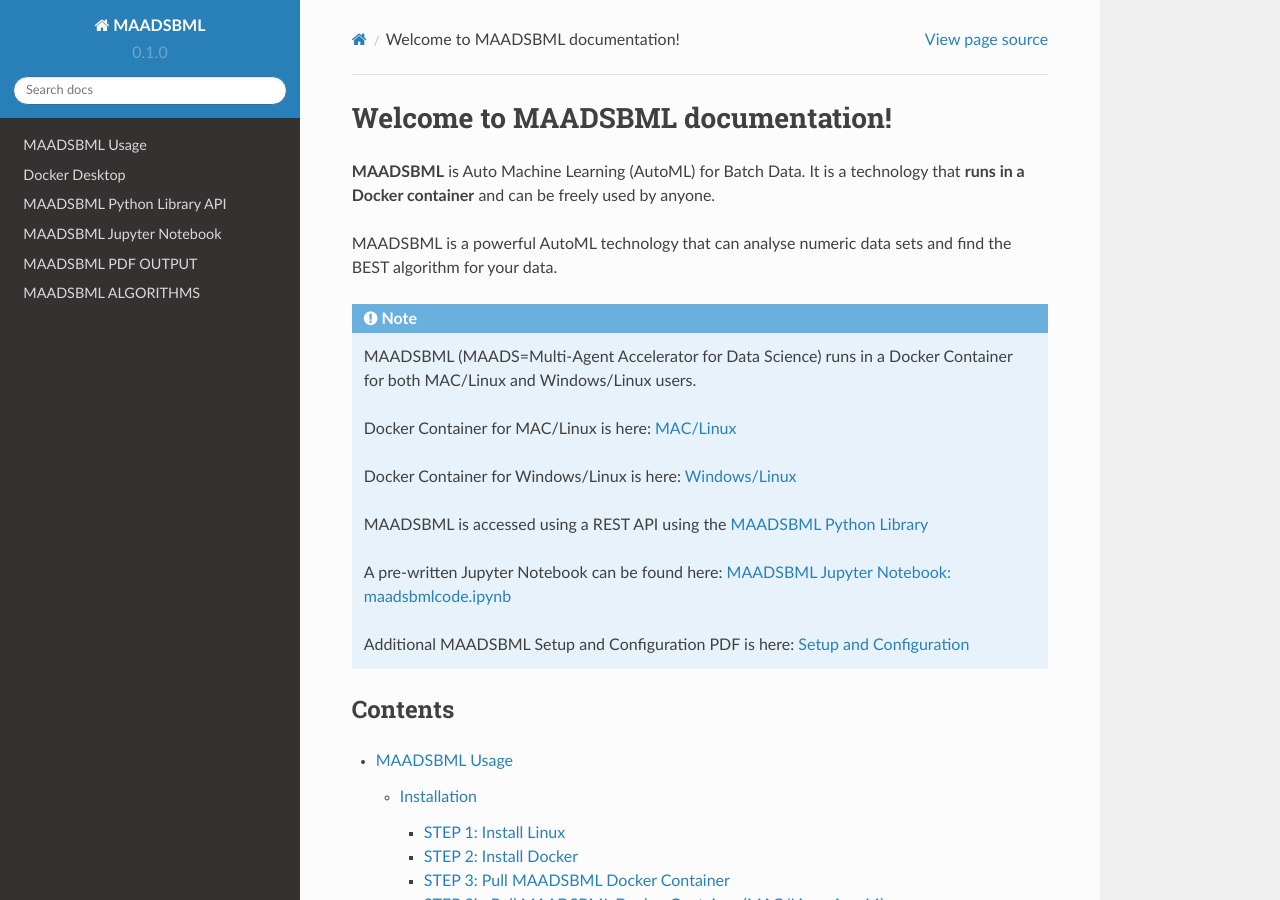
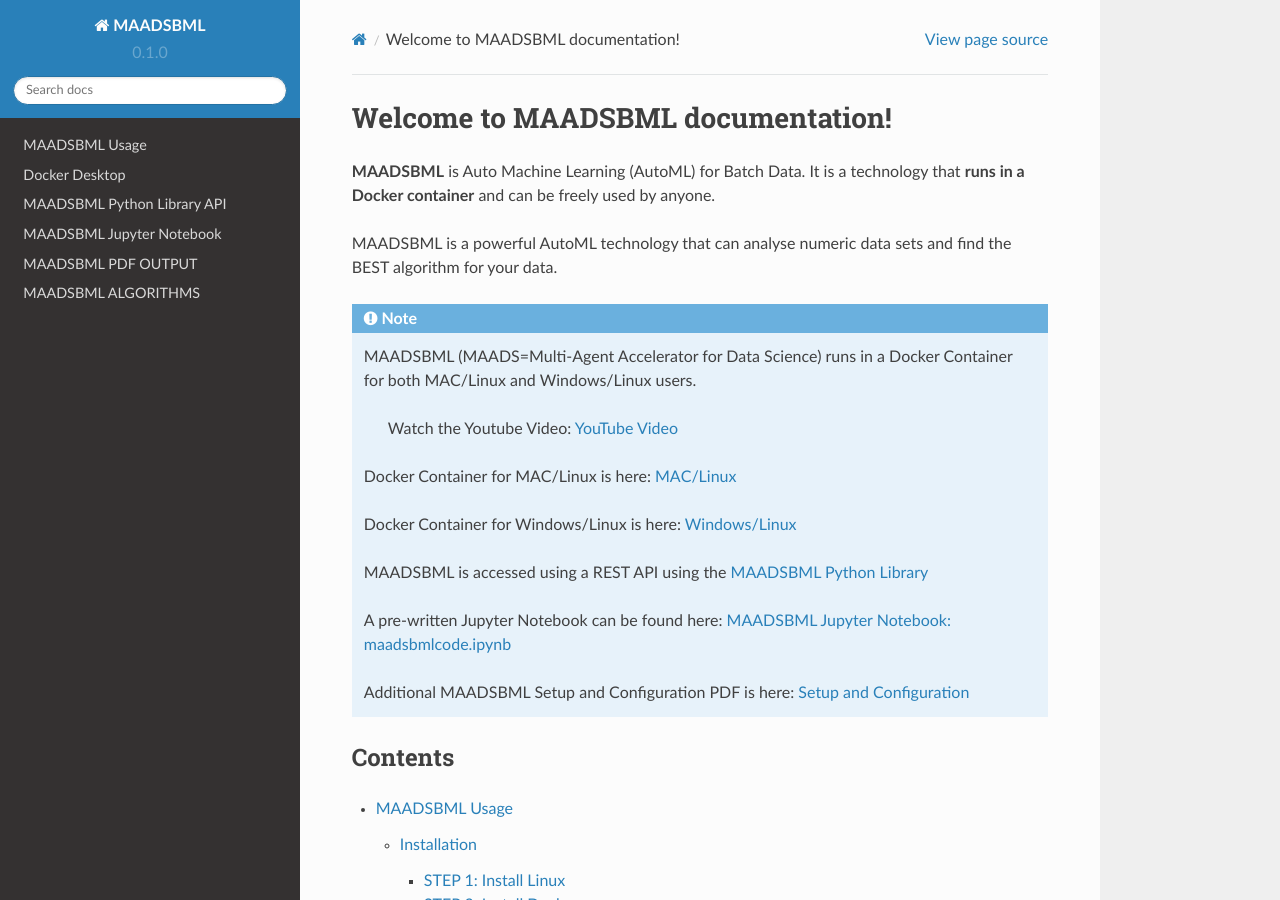
Before and after one commit to smaurice101/maadsbml, a Sphinx documentation site: the page built from docs/source/index.rst, in a window 1280 px wide and 900 px high. Built offline with Sphinx 7.4.7 and the Read the Docs theme 2.0.0, drawn with Linux system fonts in a browser that asks for light colours.

Commit message:
Update index.rst

```diff
--- a/docs/source/index.rst
+++ b/docs/source/index.rst
@@ -8,6 +8,8 @@
 .. note::
 
    MAADSBML (MAADS=Multi-Agent Accelerator for Data Science) runs in a Docker Container for both MAC/Linux and Windows/Linux users.
+
+    Watch the Youtube Video: `YouTube Video <https://www.youtube.com/watch?v=aDBJyRn6fb4>`_
 
    Docker Container for MAC/Linux is here: `MAC/Linux <https://hub.docker.com/r/maadsdocker/maads-batch-automl-otics-arm64>`_
 
```
